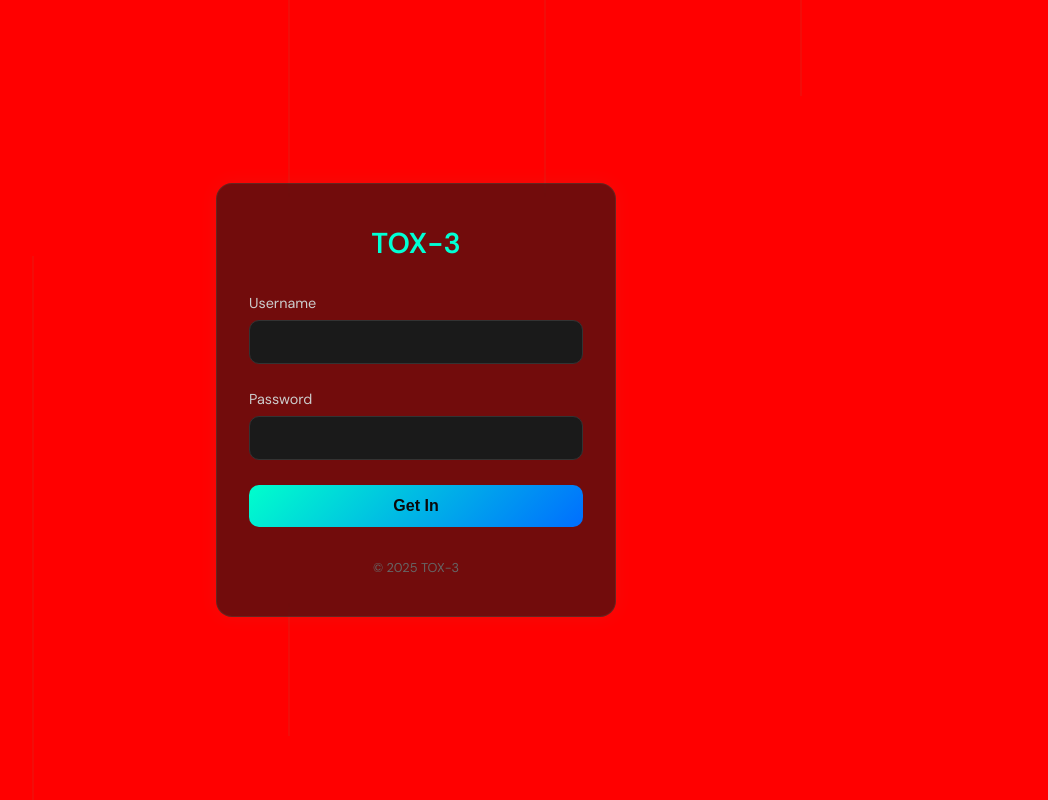
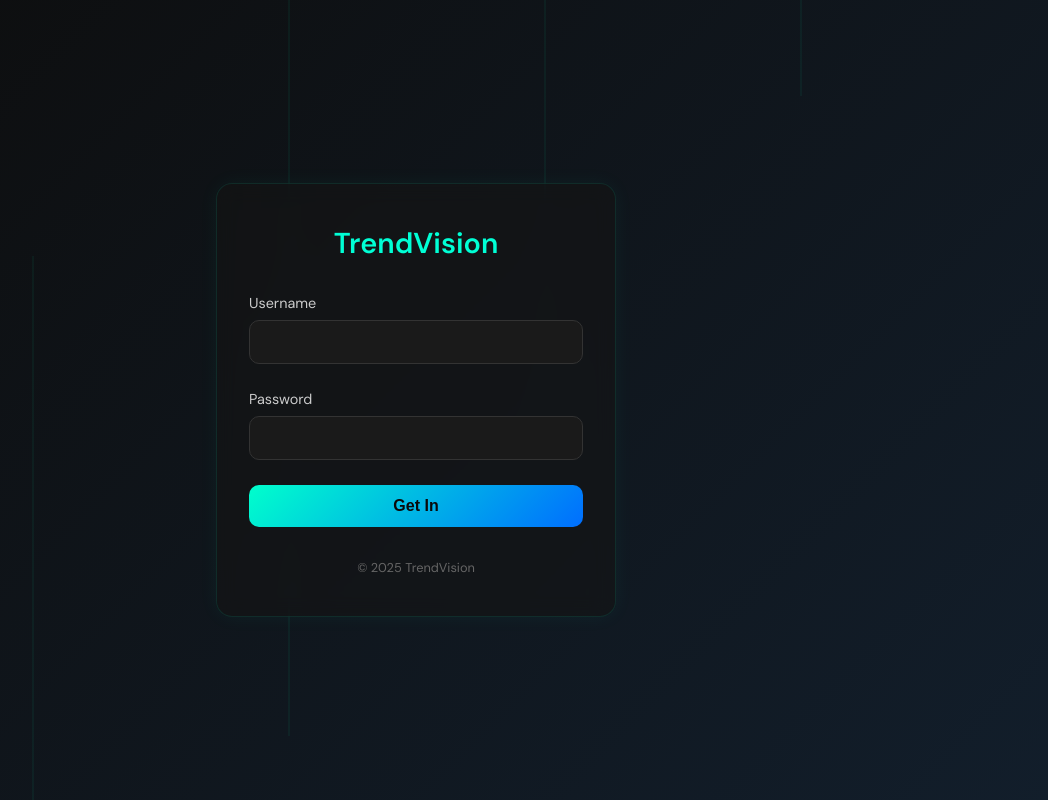
Before and after one commit to scot935/TOX-3, a Flask app: page /login in a window 1280 px wide. Shown: the whole page, without its empty margins (224-1272 px from the left). Run offline with Flask 3, Linux system fonts and the light colour scheme.

Commit message:
a fix....

```diff
--- a/templates/login.html
+++ b/templates/login.html
@@ -7,12 +7,11 @@
       content="width=device-width, initial-scale=1.0, maximum-scale=1.0, user-scalable=no"
     />
     <link rel="icon" type="image/jpg" href="../static/logo.jpg" />
-    <title>TOX-3 Login</title>
+    <title>TrendVision Login</title>
     <link
       href="https://fonts.googleapis.com/css2?family=DM+Sans:wght@400;600&display=swap"
       rel="stylesheet"
     />
-
     <style>
       * {
         margin: 0;
@@ -20,13 +19,21 @@
         box-sizing: border-box;
       }
 
+      html,
       body {
-        height: 100vh;
+        height: 100%;
+        width: 100%;
         background: linear-gradient(135deg, #0d0d0d, #121e2b);
         font-family: "DM Sans", sans-serif;
+      }
+
+      .app-wrapper {
         display: flex;
         justify-content: center;
         align-items: center;
+        min-height: 100vh;
+        width: 100vw;
+        position: relative;
         overflow: hidden;
       }
 
@@ -34,7 +41,6 @@
         position: absolute;
         width: 100%;
         height: 100%;
-        overflow: hidden;
         z-index: 0;
       }
 
@@ -81,7 +87,7 @@
         box-shadow: 0 0 20px rgba(0, 255, 200, 0.05);
         border-radius: 16px;
         padding: 2.5rem 2rem;
-        width: 100%;
+        width: 90%;
         max-width: 400px;
       }
 
@@ -151,40 +157,10 @@
         }
       }
     </style>
-    <script>
-      // Force Android WebView to trigger mobile layout
-      if (
-        navigator.userAgent.includes("wv") ||
-        navigator.userAgent.includes("Android")
-      ) {
-        document.documentElement.style.zoom = "1.0";
-        document.body.style.width = "100%";
-        document.body.style.maxWidth = "100%";
-        document.body.style.margin = "0";
-        document.body.style.padding = "0";
-      }
-    </script>
   </head>
-  <body
-    style="
-      margin: 0;
-      padding: 0;
-      background: #ff0000;
-      height: 100vh;
-      width: 100vw;
-    "
-  >
-    <div
-      style="
-        display: flex;
-        justify-content: center;
-        align-items: center;
-        height: 100vh;
-        width: 100vw;
-        overflow: hidden;
-        position: relative;
-      "
-    >
+
+  <body>
+    <div class="app-wrapper">
       <div class="background-lines">
         <div class="line"></div>
         <div class="line"></div>
@@ -193,7 +169,7 @@
       </div>
 
       <div class="login-container">
-        <h2>TOX-3</h2>
+        <h2>TrendVision</h2>
         <form method="POST" action="{{ url_for('login') }}">
           <div class="form-group">
             <label for="username">Username</label>
@@ -205,7 +181,7 @@
           </div>
           <button class="login-btn" type="submit">Get In</button>
         </form>
-        <div class="footer">© 2025 TOX-3</div>
+        <div class="footer">© 2025 TrendVision</div>
       </div>
     </div>
   </body>
```
